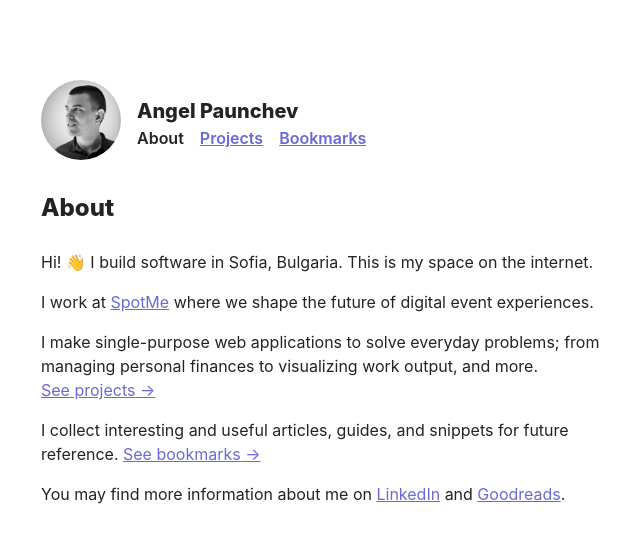
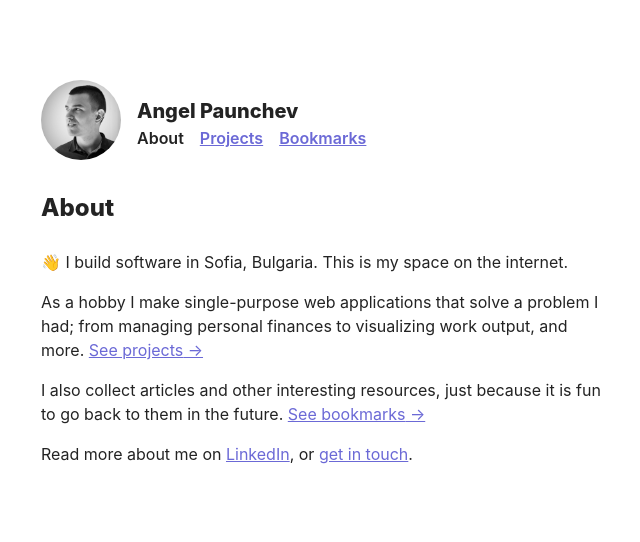
Before and after one commit to apaunchev/paunchev.com, a Next.js app: page / in a window 1280 px wide. Shown: the top 542 px of the page, without its empty margins (39-679 px from the left). Built offline with nearby package versions, Linux system fonts and the light colour scheme.

Commit message:
update home page text

```diff
--- a/pages/index.js
+++ b/pages/index.js
@@ -5,31 +5,26 @@ export default () => (
   <Layout>
     <h1>About</h1>
     <p>
-      Hi! 👋 I build software in Sofia, Bulgaria. This is my space on the
-      internet.
+      👋 I build software in Sofia, Bulgaria. This is my space on the internet.
     </p>
     <p>
-      I work at <a href="https://spotme.com/">SpotMe</a> where we shape the
-      future of digital event experiences.
-    </p>
-    <p>
-      I make single-purpose web applications to solve everyday problems; from
-      managing personal finances to visualizing work output, and more.{" "}
+      As a hobby I make single-purpose web applications that solve a problem I
+      had; from managing personal finances to visualizing work output, and more.{" "}
       <Link href="/projects">
         <a className="arrowed">See projects</a>
       </Link>
     </p>
     <p>
-      I collect interesting and useful articles, guides, and snippets for future
-      reference.{" "}
+      I also collect articles and other interesting resources, just because it
+      is fun to go back to them in the future.{" "}
       <Link href="/bookmarks">
         <a className="arrowed">See bookmarks</a>
       </Link>
     </p>
     <p>
-      You may find more information about me on{" "}
-      <a href="https://www.linkedin.com/in/apaunchev/">LinkedIn</a> and{" "}
-      <a href="https://www.goodreads.com/apaunchev">Goodreads</a>.
+      Read more about me on{" "}
+      <a href="https://www.linkedin.com/in/apaunchev/">LinkedIn</a>, or{" "}
+      <a href="mailto:apaunchev@gmail.com">get in touch</a>.
     </p>
   </Layout>
 );
```
